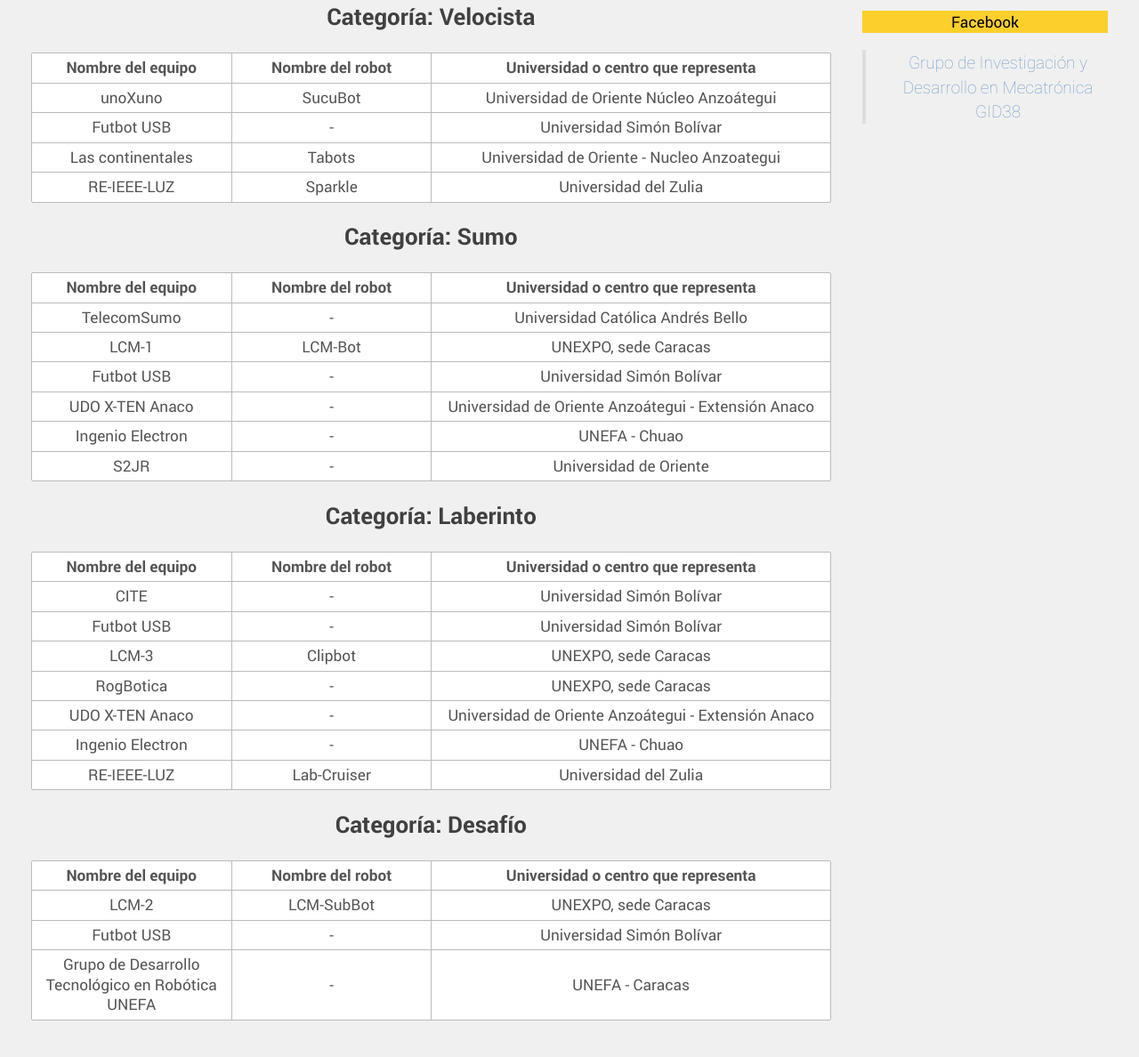
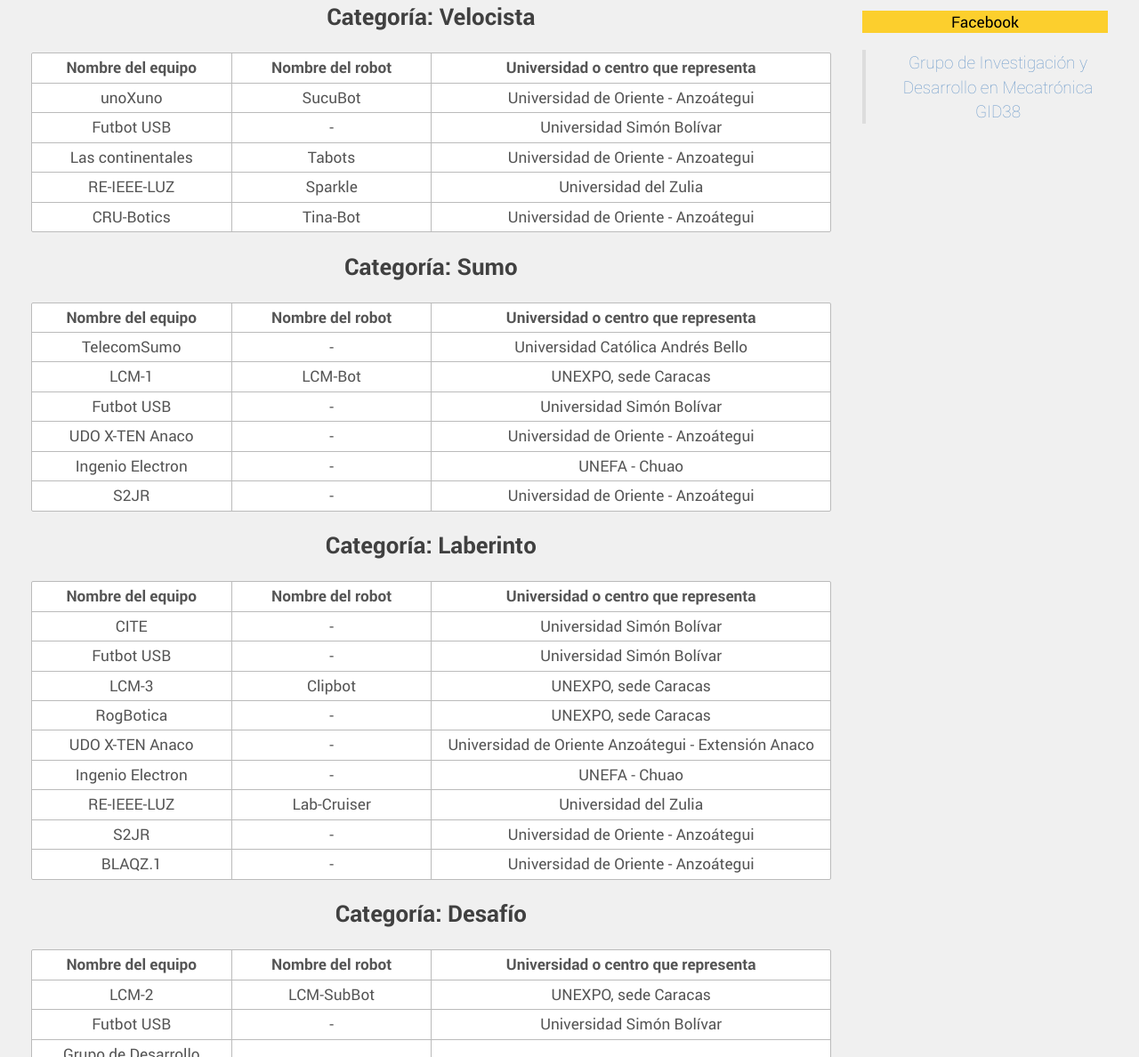
Before and after one commit to AngelTerrones/USBBOTS16, a plain HTML site: page participantes.html in a window 1280 px wide. Shown: the part 680-1868 px from the top of the page at 89% size. Drawn offline with nearby package versions, Linux system fonts and the light colour scheme.

Commit message:
Añadir participantes

```diff
--- a/participantes.html
+++ b/participantes.html
@@ -174,7 +174,7 @@
                             <tr>
                                 <td class="align-center">unoXuno</td>
                                 <td class="align-center">SucuBot</td>
-                                <td class="align-center">Universidad de Oriente Núcleo Anzoátegui</td>
+                                <td class="align-center">Universidad de Oriente - Anzoátegui</td>
                             </tr>
                             <tr>
                                 <td class="align-center">Futbot USB</td>
@@ -184,12 +184,17 @@
                             <tr>
                                 <td class="align-center">Las continentales</td>
                                 <td class="align-center">Tabots</td>
-                                <td class="align-center">Universidad de Oriente - Nucleo Anzoategui</td>
+                                <td class="align-center">Universidad de Oriente - Anzoategui</td>
                             </tr>
                             <tr>
                                 <td class="align-center">RE-IEEE-LUZ</td>
                                 <td class="align-center">Sparkle</td>
                                 <td class="align-center">Universidad del Zulia</td>
+                            </tr>
+                            <tr>
+                                <td class="align-center">CRU-Botics</td>
+                                <td class="align-center">Tina-Bot</td>
+                                <td class="align-center">Universidad de Oriente - Anzoátegui</td>
                             </tr>
                         </tbody>
                         </table>
@@ -224,7 +229,7 @@
                             <tr>
                                 <td class="align-center">UDO X-TEN Anaco</td>
                                 <td class="align-center">-</td>
-                                <td class="align-center">Universidad de Oriente Anzoátegui - Extensión Anaco</td>
+                                <td class="align-center">Universidad de Oriente - Anzoátegui</td>
                             </tr>
                             <tr>
                                 <td class="align-center">Ingenio Electron</td>
@@ -234,7 +239,7 @@
                             <tr>
                                 <td class="align-center">S2JR</td>
                                 <td class="align-center">-</td>
-                                <td class="align-center">Universidad de Oriente</td>
+                                <td class="align-center">Universidad de Oriente - Anzoátegui</td>
                             </tr>
                         </tbody>
                         </table>
@@ -285,6 +290,16 @@
                                 <td class="align-center">RE-IEEE-LUZ</td>
                                 <td class="align-center">Lab-Cruiser</td>
                                 <td class="align-center">Universidad del Zulia</td>
+                            </tr>
+                            <tr>
+                                <td class="align-center">S2JR</td>
+                                <td class="align-center">-</td>
+                                <td class="align-center">Universidad de Oriente - Anzoátegui</td>
+                            </tr>
+                            <tr>
+                                <td class="align-center">BLAQZ.1</td>
+                                <td class="align-center">-</td>
+                                <td class="align-center">Universidad de Oriente - Anzoátegui</td>
                             </tr>
                         </tbody>
                         </table>
```
